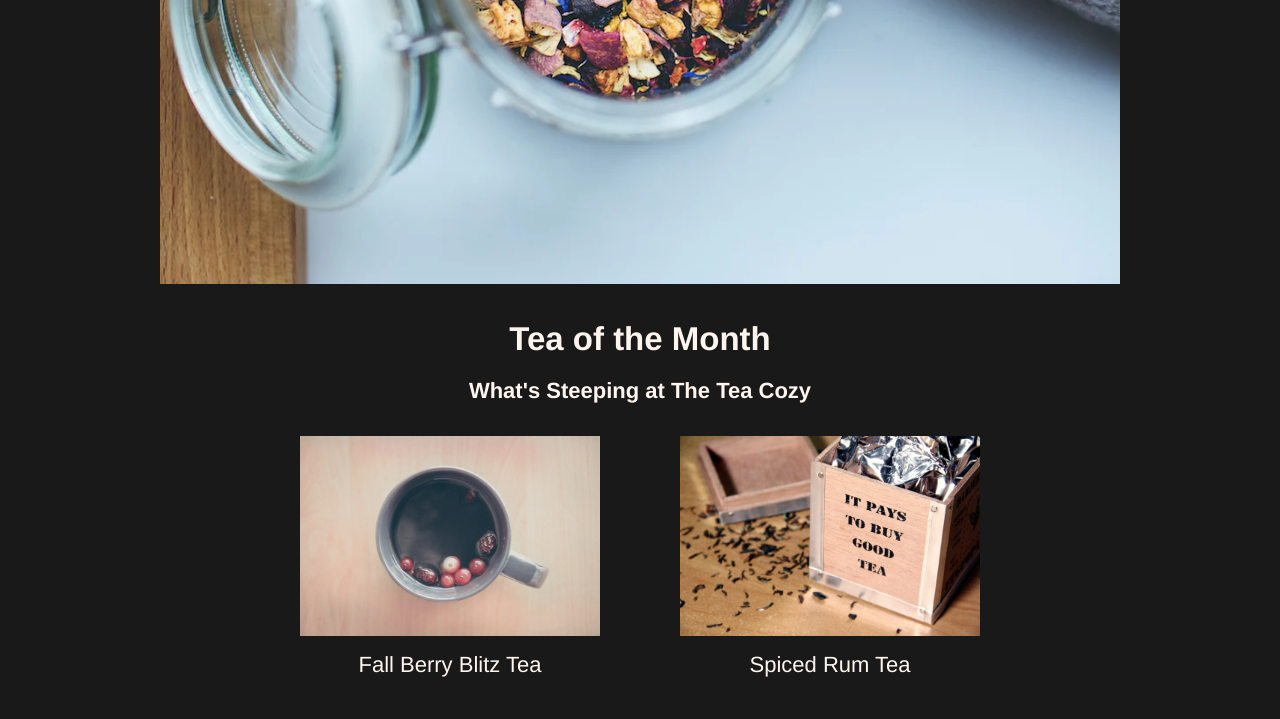
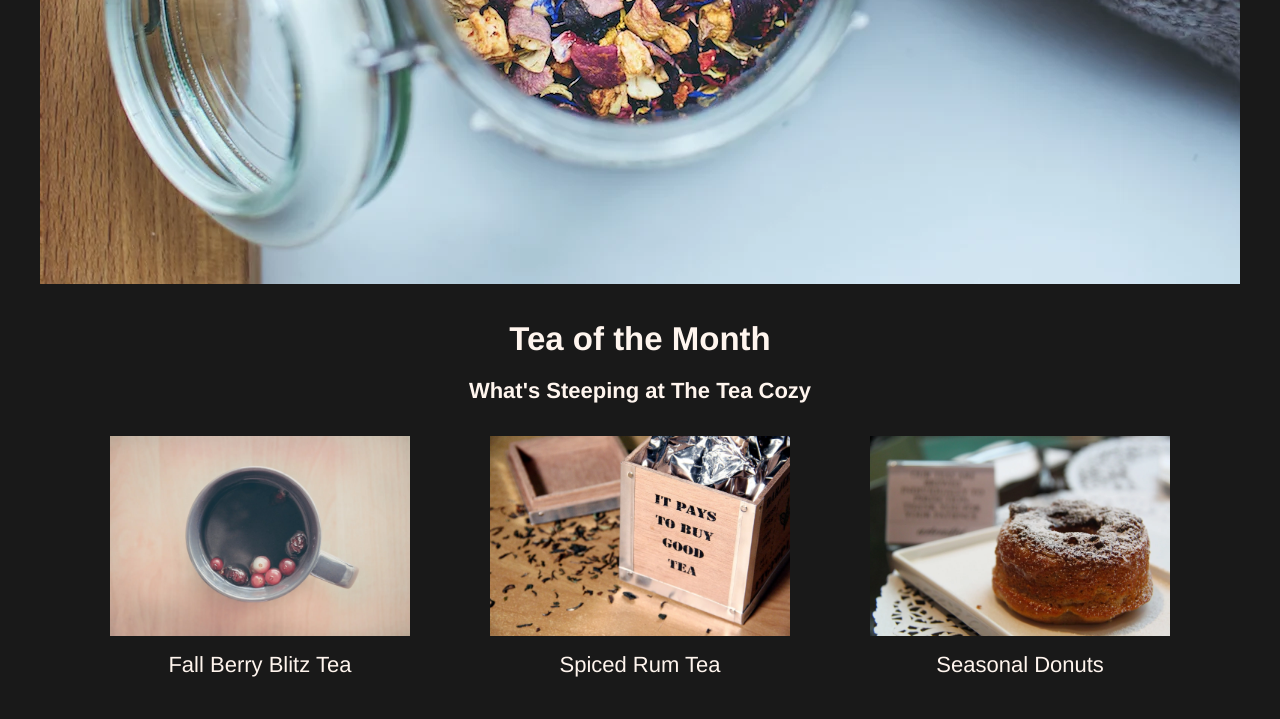
Before and after one commit to jolbol1/tea_cozy, a plain HTML site: page index.html in a window 1280 px wide. Shown: the part 489-1208 px from the top of the page. Drawn offline with Linux system fonts and the light colour scheme.

Commit message:
change size boxes go full-screen

```diff
--- a/css/style.css
+++ b/css/style.css
@@ -88,7 +88,7 @@ a:link, a:visited, a:hover, a:focus, a:active {
     background-position: center;
     justify-content: center;
     align-items: center;
-    width: 75%;
+    width: 100%;
     max-width: 1200px;
     flex-flow: column nowrap;
 }
@@ -182,7 +182,7 @@ a:link, a:visited, a:hover, a:focus, a:active {
     }
 }
 
-@media only screen and (max-width: 850px) {
+@media only screen and (max-width: 425px) {
     .copyright {
         text-align: center;
     }
```
